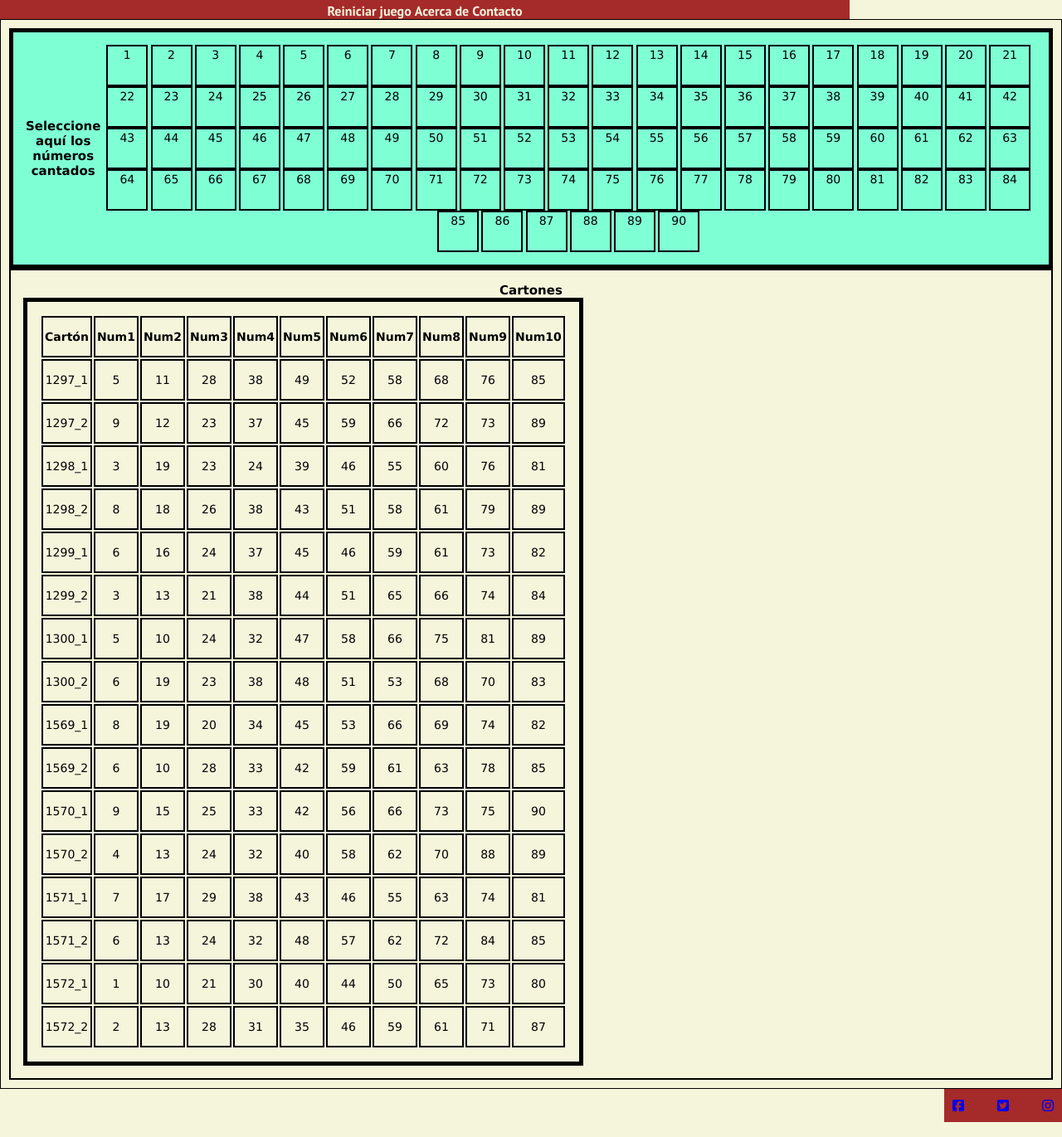
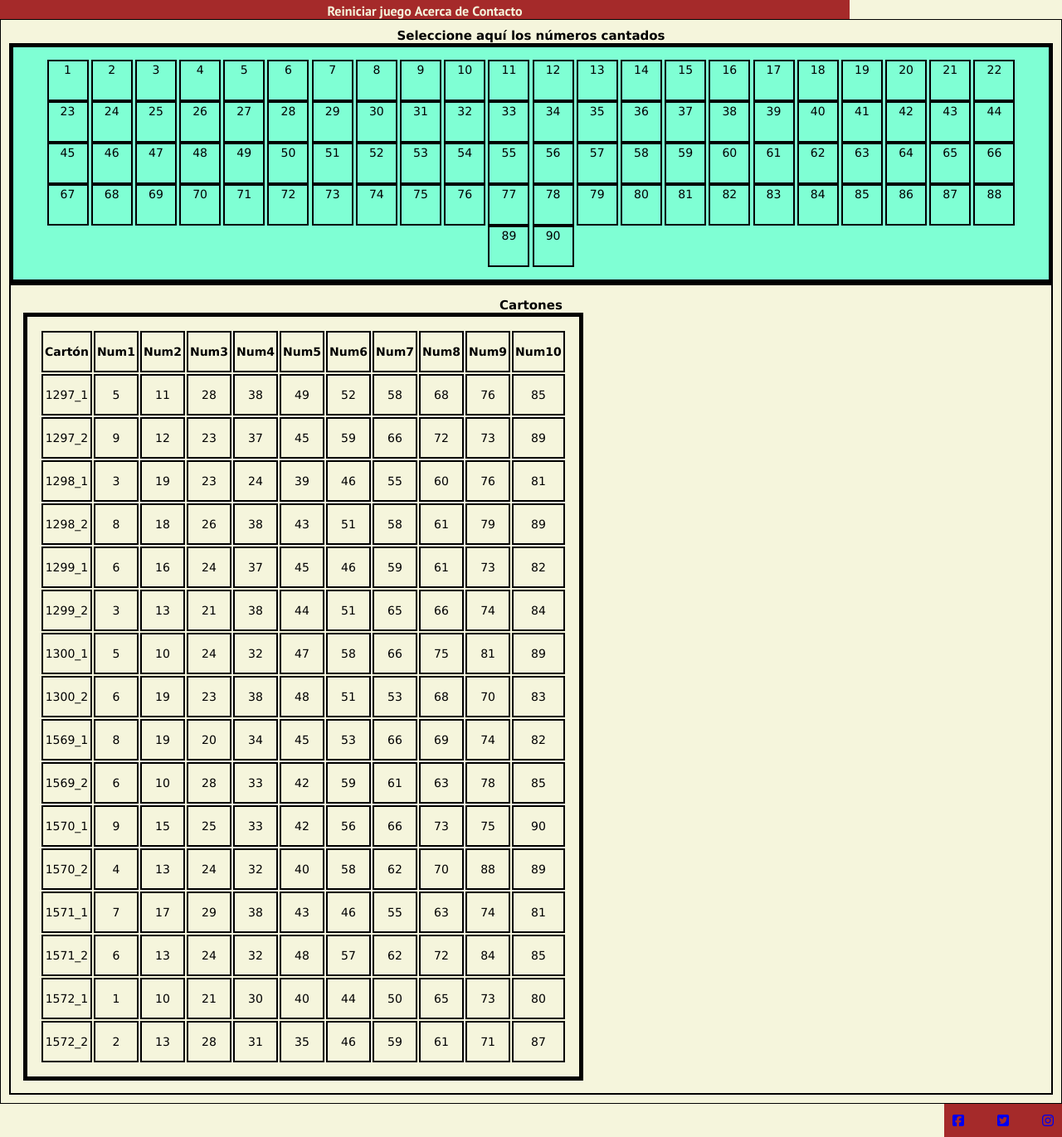
Before and after one commit to eldoradosi/bingo, a plain HTML site: page index.html in a window 1280 px wide. Shown: the part 291-1662 px from the top of the page at 83% size. Drawn offline with Linux system fonts and the light colour scheme.

Commit message:
arreglo en altura de footer

```diff
--- a/estilos/estilos.css
+++ b/estilos/estilos.css
@@ -166,7 +166,6 @@ footer
 {
     flex: 1 1 5%;
     background-color: brown;
-    max-height: 5vh;
     justify-self: flex-end;
 }
 
--- a/index.html
+++ b/index.html
@@ -26,9 +26,8 @@
     </header>
 
     <main>
+        <h2>Seleccione aquí los números cantados</h2>
         <div class="numeros_cantados">
-            <h2>Seleccione aquí los números cantados</h2>
-
             <ul>
                 <li id="1" onclick="javascript:resaltar_bola_cantada(this.id);"> </li>
                 <li id="2" onclick="javascript:resaltar_bola_cantada(this.id);"> </li>
```
